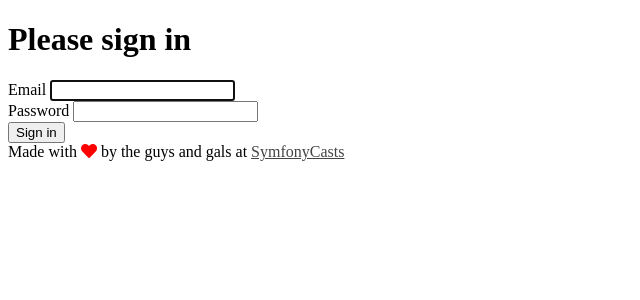
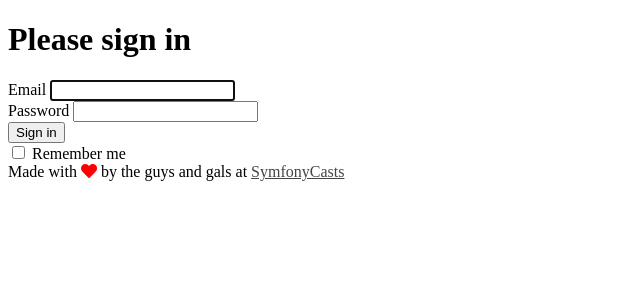
Before and after one commit to fcomarcet1/SymfonyCast-code-symfony5-security, a Symfony app: template templates/security/login.html.twig in a window 1280 px wide. Shown: the part 136-436 px from the top of the page, without its empty margins (0-640 px from the left). Run offline with Twig, Linux system fonts and the light colour scheme; the template is opened without the code that fills it, so the values that code supplies are empty; some libraries are stand-ins or nearby versions.

Commit message:
Add Remember Me System

```diff
--- a/src/Security/LoginFormAuthenticator.php
+++ b/src/Security/LoginFormAuthenticator.php
@@ -59,10 +59,10 @@ class LoginFormAuthenticator extends AbstractAuthenticator
                 //dd($credentials, $user);
                 return $credentials === 'tada';
             }, $password),*/
-
             new PasswordCredentials($password),
             [
                 new CsrfTokenBadge('authenticate', $request->request->get('_csrf_token')),
+                new RememberMeBadge(),
             ]
         );
     }
--- a/templates/security/login.html.twig
+++ b/templates/security/login.html.twig
@@ -25,7 +25,13 @@
                         <button class="btn btn-lg btn-primary float-end" type="submit">
                             Sign in
                         </button>
+                        <div class="form-check mb-3">
+                            <label>
+                                <input type="checkbox" name="_remember_me" class="form-check-input"> Remember me
+                            </label>
+                        </div>
                     </div>
+
                     <input type="hidden" name="_csrf_token" value="{{ csrf_token('authenticate') }}">
                 </form>
             </div>
```
Also changed, not shown: 1 other file.
